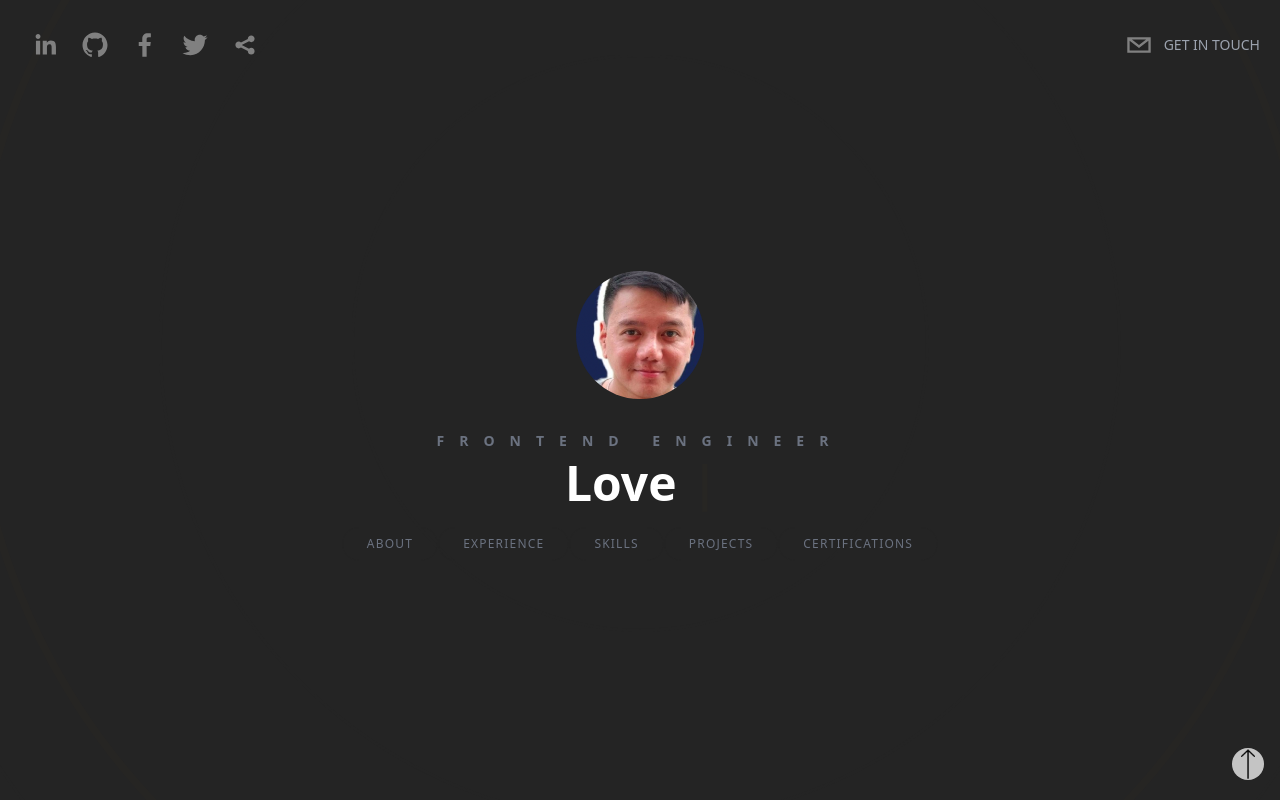
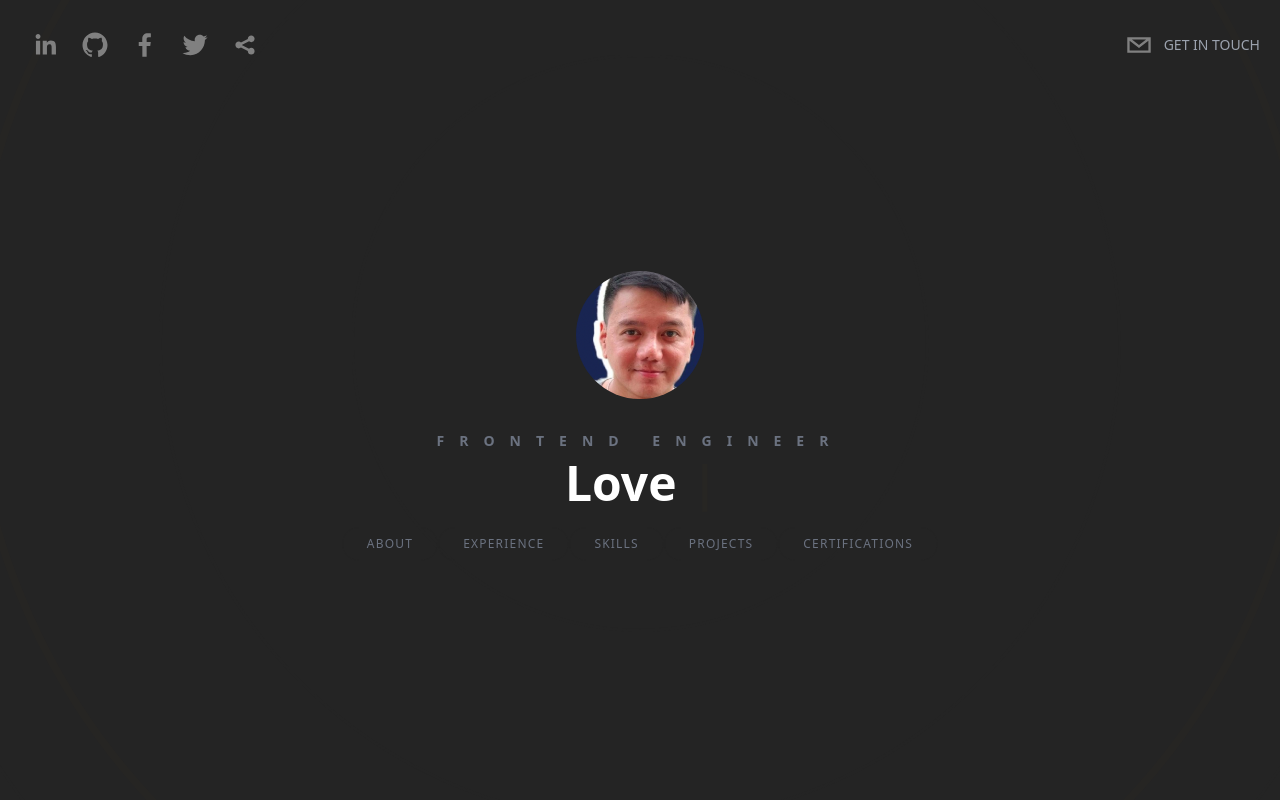
Before and after one commit to mjasprec14/portfolio, a Next.js app: page / in a window 1280 px wide. Built offline with nearby package versions, Linux system fonts and the light colour scheme.

Commit message:
feat: scroll to only show after hero section

```diff
--- a/src/pages/index.tsx
+++ b/src/pages/index.tsx
@@ -13,12 +13,23 @@ import { Inter } from 'next/font/google';
 import Link from 'next/link';
 import Image from 'next/image';
 import ArrowUp from '@/assets/icons8-up-arrow.gif';
+import { useState } from 'react';
+
+import { motion } from 'framer-motion';
 
 const inter = Inter({ subsets: ['latin'] });
 
 export default function Home() {
+  const [scroll, setScroll] = useState(0);
+
+  const handleScroll = (event: any) => {
+    setScroll(event.currentTarget.scrollTop);
+  };
   return (
-    <main className='z-0 h-screen snap-y snap-mandatory overflow-x-hidden overflow-y-scroll bg-[rgb(36,36,36)] text-white scrollbar-thin scrollbar-track-gray-400/20 scrollbar-thumb-[#F7AB0A]/80'>
+    <main
+      onScroll={handleScroll}
+      className='z-0 h-screen snap-y snap-mandatory overflow-x-hidden overflow-y-scroll bg-[rgb(36,36,36)] text-white scrollbar-thin scrollbar-track-gray-400/20 scrollbar-thumb-[#F7AB0A]/80'
+    >
       <Head>
         <title>MJ Asprec Portfolio</title>
       </Head>
@@ -67,10 +78,16 @@ export default function Home() {
       </section>
 
       <footer className='sticky bottom-5 w-full'>
-        <div className='flex items-center justify-end px-4'>
+        {scroll > 90 ? (
+          <motion.div
+            initial={{ x: 200, opacity: 0 }}
+            animate={{ x: 0, opacity: 1.5 }}
+            transition={{ duration: 1.5 }}
+            className='flex items-center justify-end px-4'
+          >
             <Link
               href='/#hero'
-            className='cursor-pointer'
+              className='z-40 cursor-pointer'
             >
               <Image
                 src={ArrowUp}
@@ -78,7 +95,8 @@ export default function Home() {
                 className='h-8 w-8 animate-pulse rounded-full object-cover grayscale filter hover:grayscale-0'
               />
             </Link>
-        </div>
+          </motion.div>
+        ) : null}
       </footer>
     </main>
   );
```
Lines whose indentation alone changed are shown as unchanged.
